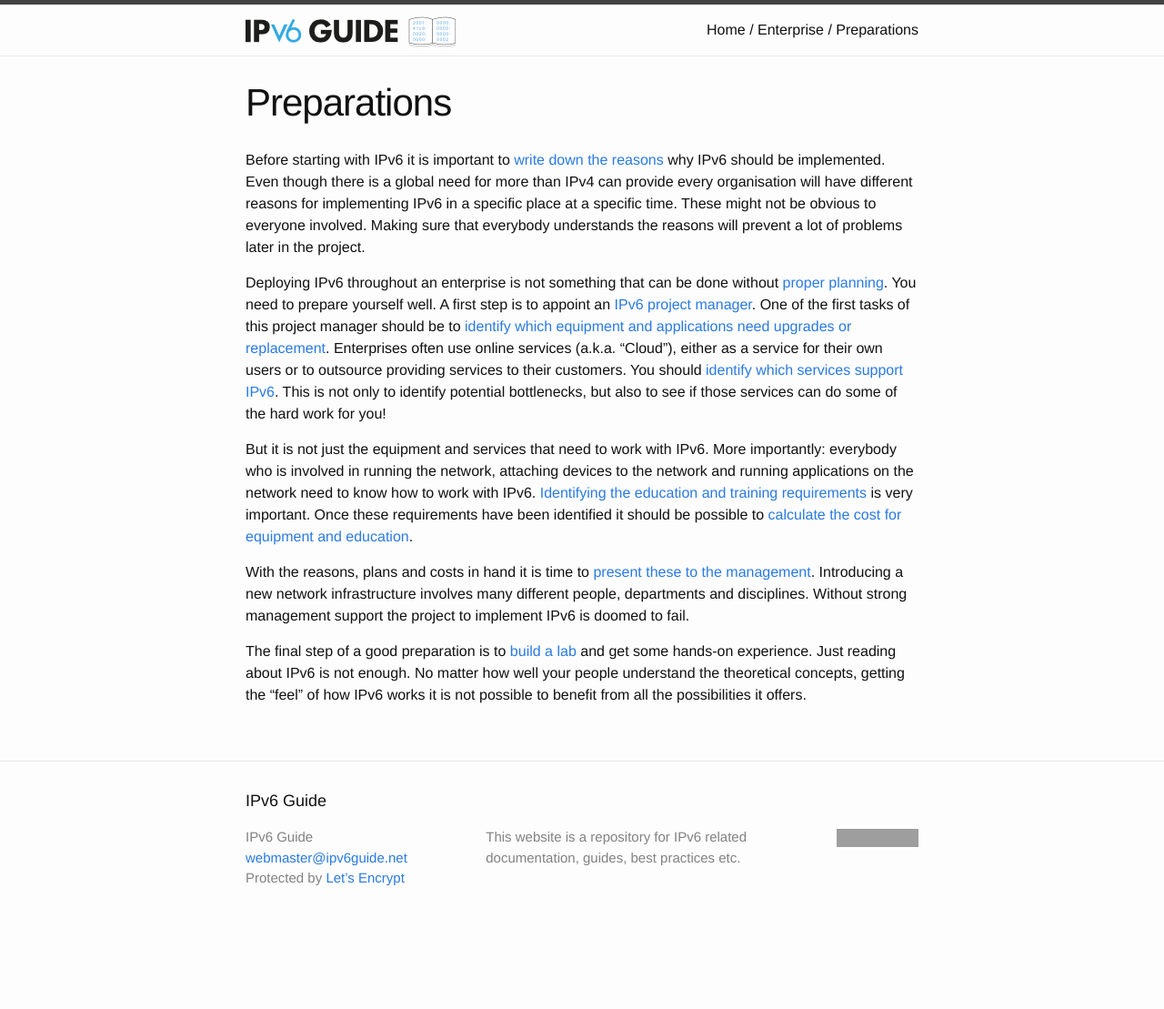
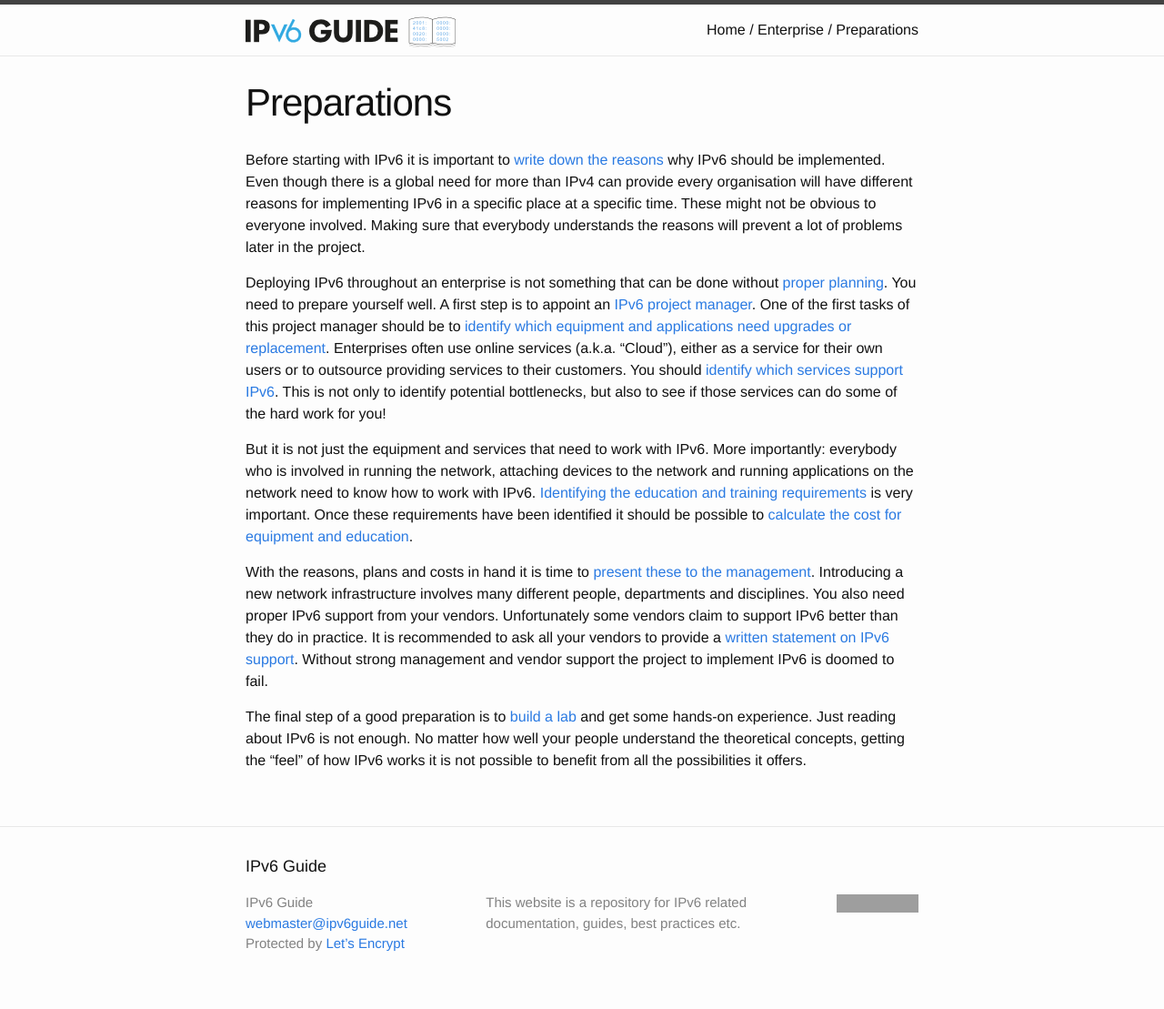
Before and after one commit to ipv6guide/ipv6guide.github.io, a Jekyll site: the page built from enterprise/preparations/index.md, in a window 1280 px wide. Shown: the whole page at 91% size. Built offline with Jekyll 4.4.1, drawn with Linux system fonts in a browser that asks for light colours; before the commit the page ends 1037 px from its top, so only the background shows below that; grey boxes are pictures that could not be loaded.

Commit message:
Add link to vendor_commitment

```diff
--- a/enterprise/preparations/index.md
+++ b/enterprise/preparations/index.md
@@ -33,8 +33,11 @@ cost for equipment and education](calculate_cost).
 With the reasons, plans and costs in hand it is time to [present these to
 the management](present_to_management).  Introducing a new network
 infrastructure involves many different people, departments and disciplines.
-Without strong management support the project to implement IPv6 is doomed to
-fail.
+You also need proper IPv6 support from your vendors. Unfortunately some vendors
+claim to support IPv6 better than they do in practice. It is recommended to
+ask all your vendors to provide a [written statement on IPv6
+support](vendor_commitment). Without strong management and vendor support the
+project to implement IPv6 is doomed to fail.
 
 The final step of a good preparation is to [build a lab](build_lab) and get
 some hands-on experience.  Just reading about IPv6 is not enough.  No matter
```
